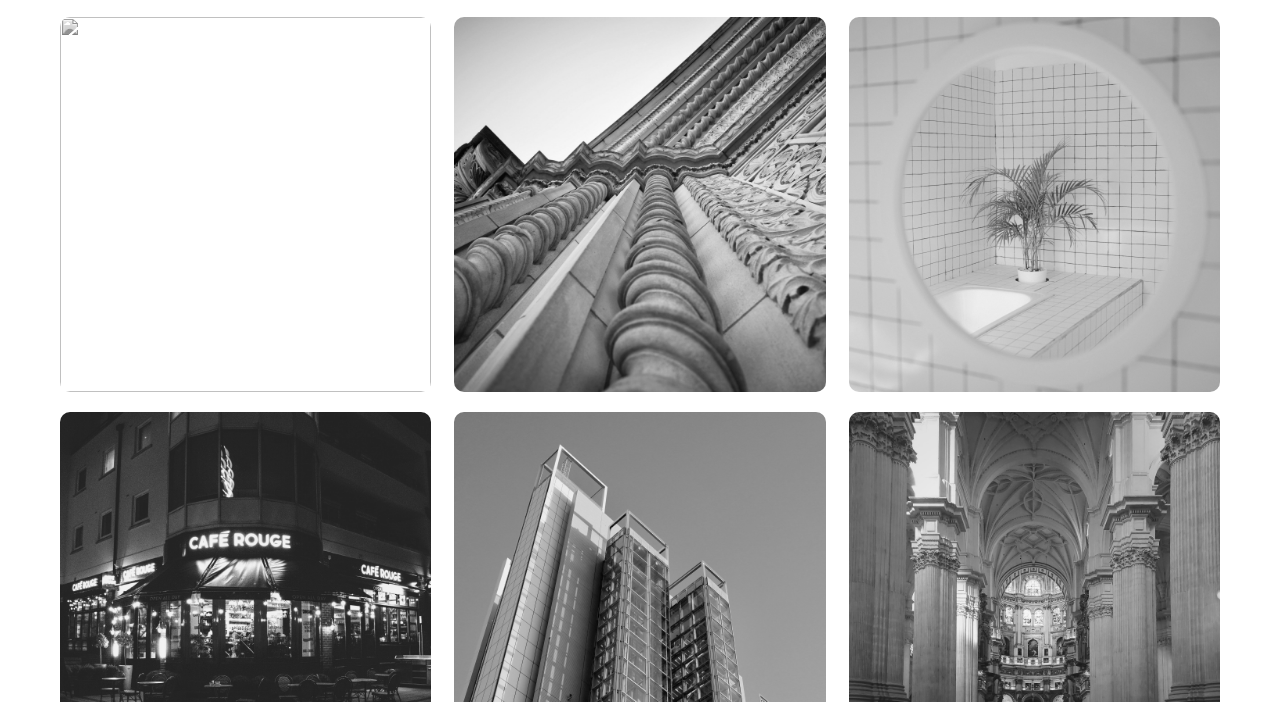
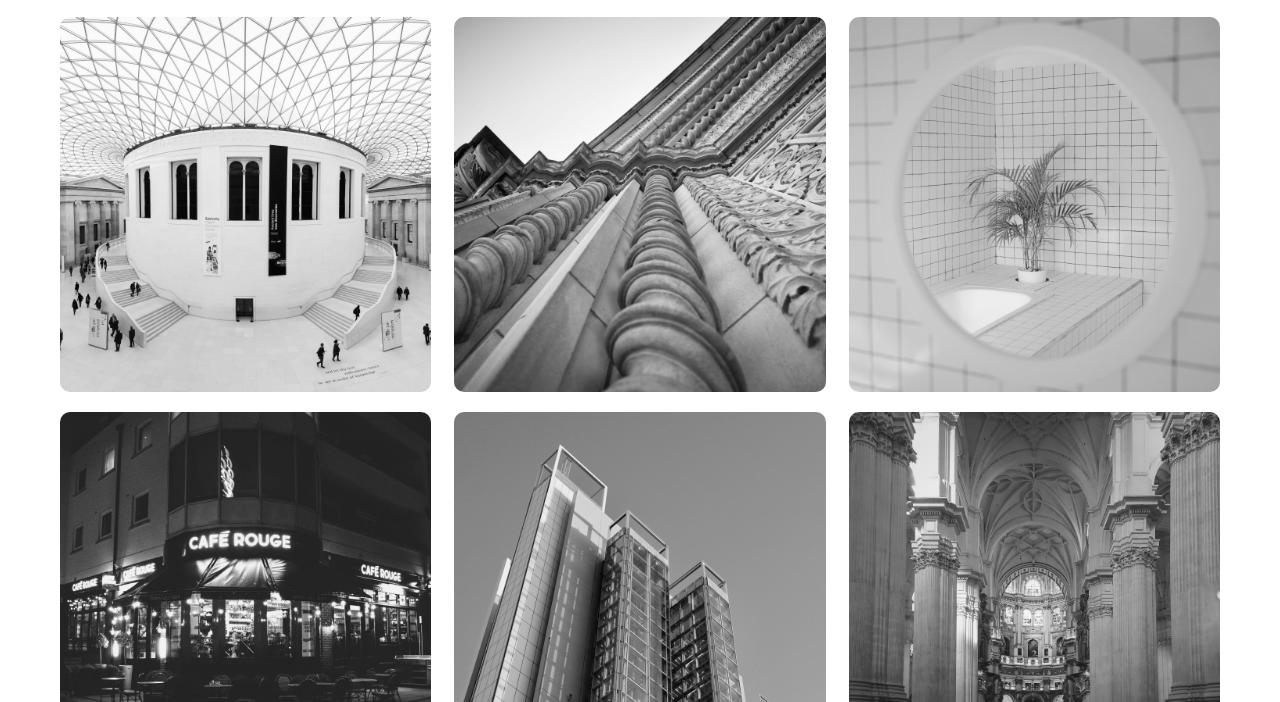
Before and after one commit to Im-Arjun-Gupta/Image-Gallery, a plain HTML site: page index.html in a window 1280 px wide. Shown: the part 98-800 px from the top of the page. Drawn offline with Linux system fonts and the light colour scheme; the site is published under a folder, as on GitHub Pages, so addresses that start at the root find nothing.

Commit message:
Update index.html

```diff
--- a/index.html
+++ b/index.html
@@ -14,7 +14,7 @@
             <div class="gallery">
 
                 <figure class="card">
-                    <img src="/image1.jpg" alt="">
+                    <img src="image1.jpg" alt="">
                     <figcaption>Image1</figcaption>
                 </figure>
 
```
